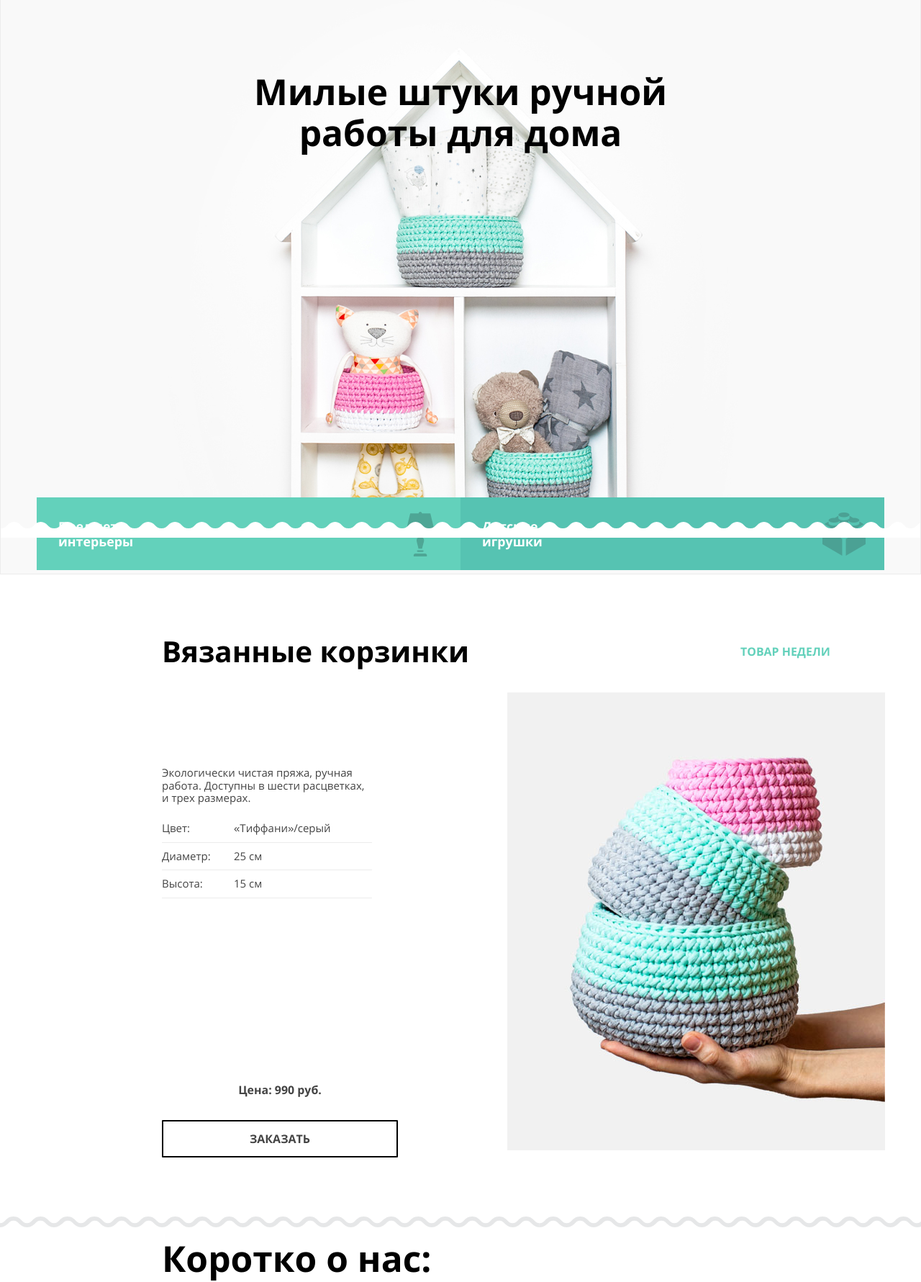
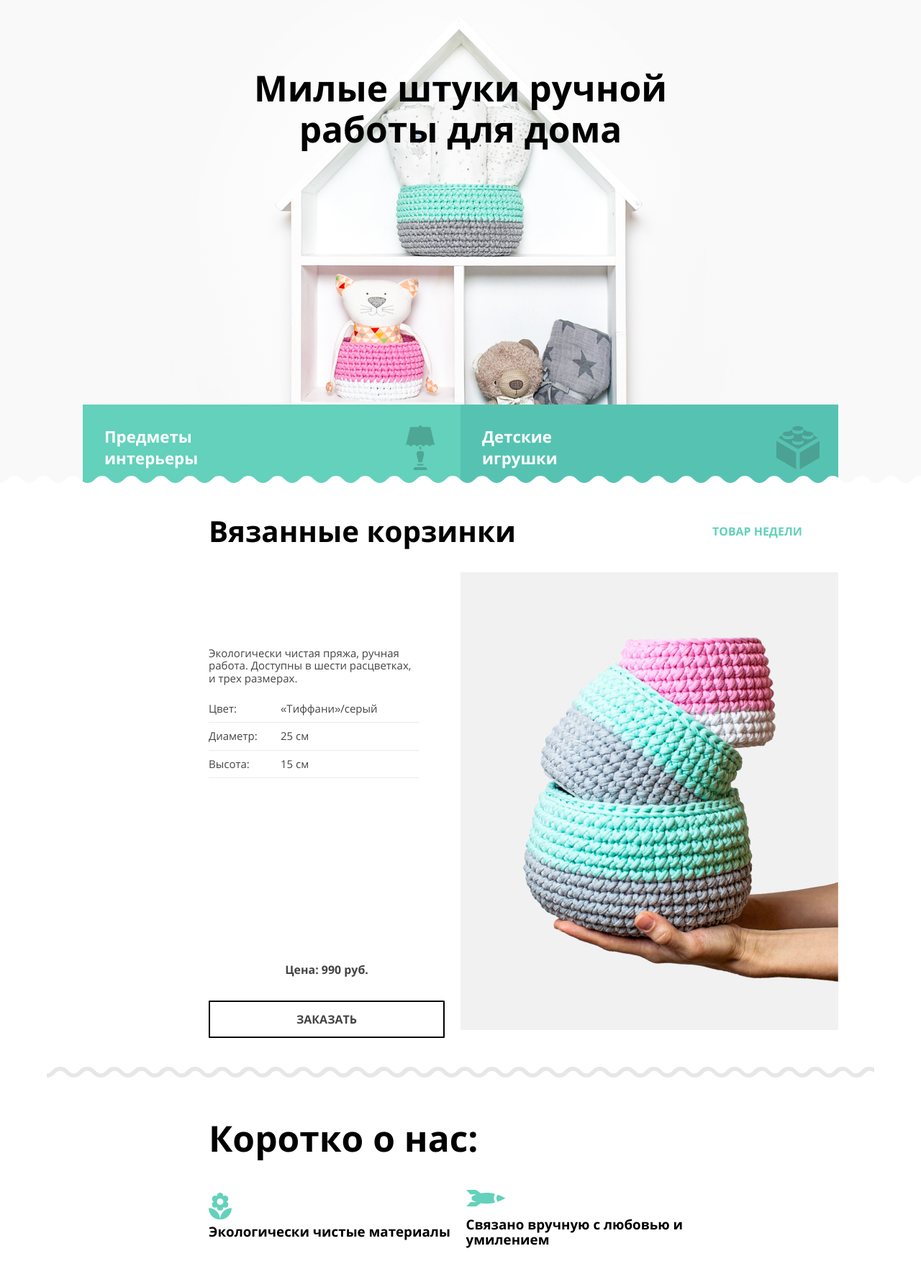
Before and after one commit to dim12ka/249931-mishka, a website: page index.html in a window 1280 px wide. Shown: the part 155-1936 px from the top of the page at 72% size. Drawn offline with nearby package versions, Linux system fonts and the light colour scheme; files that its build step writes are made by us from their sources; files whose address does not match are found by name.

Commit message:
исправлена главная страница

```diff
--- a/index.html
+++ b/index.html
@@ -11,7 +11,6 @@
 
   <body>
     <header class="header">
-
       <div class="header-top">
         <div class="header-top__logo"></div>
         <nav class="header-top__menu">
@@ -85,6 +84,7 @@
       </div>
       <div class="page-title">
         <div class="wrapper">
+
           <div class="sub-menu">
             <ul class="sub-menu-list">
               <li class="sub-menu__item sub-menu__item--catalog">
@@ -108,7 +108,6 @@
                 </a>
               </li>
             </div>
-            <span class="page-title__bg-image"></span>
             <h1 class="page-title__text">Милые штуки ручной<br>
               работы для дома</h1>
             <div class="item-box">
@@ -122,8 +121,10 @@
               </a>
             </div>
           </div>
+        </div>
       </header>
       <main class="content">
+        <div class="wrapper">
           <article class="product-offer">
             <div class="product-offer-headline">
               <h2 class="product-offer__title">Вязанные корзинки</h2>
@@ -347,7 +348,9 @@
               Напишите нам</button>
 
           </section>
+        </div>
       </main>
+    </div>
   </div>
   <footer class="footer">
     <ul class="social">
--- a/sass/_common.scss
+++ b/sass/_common.scss
@@ -31,6 +31,13 @@ h4 {
   font-size: em(18);
 }
 
+.wrapper {
+  height: 100%;
+  display: flex;
+  flex-direction: column;
+  justify-content: flex-start;
+}
+
 .button__write-review,
 .product-card__button {
   color: $text-color;
@@ -48,11 +55,6 @@ h4 {
   cursor: pointer;
 }
 
-.content {
-  margin-top: 50px;
-  margin-bottom: 50px;
-}
-
 .hidden {
   display: none;
 }
--- a/sass/_header.scss
+++ b/sass/_header.scss
@@ -230,9 +230,12 @@
   display: none;
 
   @include tablet {
-    padding: 0 50px;
     display: flex;
+    margin-bottom: 115px;
   }
+
+
+  @include desktop {}
 }
 
 .sub-menu__item {
@@ -274,21 +277,18 @@
 }
 
 .page-title {
+  height: 100%;
+  display: flex;
+  flex-direction: column;
   position: relative;
   margin-bottom: 0;
   background-color: #f9f9f9;
-  border: 1px solid $darkgray;
-
-  &__bg-image {
-    position: relative;
-    display: block;
-    height: 294px;
+  border-top: 1px solid $darkgray;
   background-image: url("../img/hero-mobile@1x.jpg");
   background-repeat: no-repeat;
-    background-position: 50% 50%;
+  background-position: center top;
 
   @include tablet {
-      display: block;
     background-image: url("../img/hero-desktop@1x.jpg");
     height: 736px;
     background-repeat: no-repeat;
@@ -301,68 +301,63 @@
     height: 746px;
     width: 100%;
   }
+
+
+  &::after {
+    @include tablet {
+      display: block;
+      content: "";
+      bottom: -3px;
+      position: absolute;
+      background: url("../img/zig-zac_tablet.svg") repeat;
+      height: 24px;
+      width: 100%;
+    }
   }
 
-  &__text {
-    position: absolute;
-    top: 39px;
-    width: auto;
-    right: 0;
-    left: 0;
+  .page-title__text {
+    align-self: center;
+    margin-top: 90px;
+    margin-bottom: -15px;
+    height: 227px;
     padding: 0 31px;
     font-weight: bold;
     font-size: em(27);
     font-family: $body-font;
     text-align: center;
 
-    &--content {
-      font-size: em(27);
-      margin: 0;
-      position: relative;
-      top: 0;
-      padding: 72px 0;
-    }
-
     @include tablet {
-      top: 145px;
+      justify-content: center;
+      margin-bottom: 192px;
+      padding: 0;
+      margin-top: 0;
       font-size: em(43);
+      height: em(104);
       padding: 0 50px;
-
-      &--content {
-        position: relative;
-        padding: 50px;
-        top: 0;
-      }
     }
 
 
     @include desktop {
-      top: 130px;
+      margin-bottom: 192px;
       font-size: em(53);
-
-      &--content {
-        position: relative;
-        top: 0;
-      }
-    }
+      height: em(88.8);
     }
   }
 
   .item-box {
+    min-width: 320px;
     display: flex;
-  flex-direction: column;
+    flex-wrap: wrap;
     position: relative;
-  margin-bottom: 30px;
 
     @include tablet {
+      min-width: 668px;
       flex-direction: row;
-    position: absolute;
-    content: "";
-    bottom: 5px;
-    left: 0;
-    right: 0;
-    margin: 0 auto;
-    padding: 0 50px;
+    }
+
+
+    @include desktop {
+      width: 1050px;
     }
 
 
@@ -377,19 +372,6 @@
       font-family: $body-font;
       color: $white;
       text-decoration: none;
-
-    @include tablet {
-      &__link {
-        padding: 30px 35px;
-        line-height: em(27);
-      }
-    }
-
-
-    &:hover {
-      padding: 35px 30px;
-      opacity: 0.9;
-    }
 
       &--interior {
         background-color: $lightgreen;
@@ -432,25 +414,13 @@
     }
   }
 
+  .item-box__title {
+    font-size: em(19);
+    line-height: 20px;
+
     @include tablet {
-  .page-title::after {
-    position: relative;
-    content: "";
-    display: block;
-    background: url("../img/zig-zac_tablet.svg") repeat;
-    height: 22px;
-    margin-bottom: 50px;
+      font-size: em(20);
+      line-height: 30px;
     }
   }
-
-
-@include desktop {
-  .page-title::after {
-    position: relative;
-    content: "";
-    display: block;
-    background: url("../img/zig-zac_tablet.svg") repeat;
-    height: 22px;
-    margin-bottom: 50px;
 }
-}
--- a/sass/_product-offer.scss
+++ b/sass/_product-offer.scss
@@ -1,11 +1,8 @@
 .product-offer {
-  min-width: 260px;
   padding: 0 30px;
   display: flex;
-  flex-direction: column;
   justify-content: center;
   flex-wrap: wrap;
-  align-content: stretch;
 
   @include tablet {
     padding: 0 50px;
@@ -116,6 +113,8 @@
 }
 
 .product-offer-footer {
+  width: 100%;
+
   @include tablet {
     width: 44%;
     margin-top: -125px;
```
Lines whose indentation alone changed are shown as unchanged.
